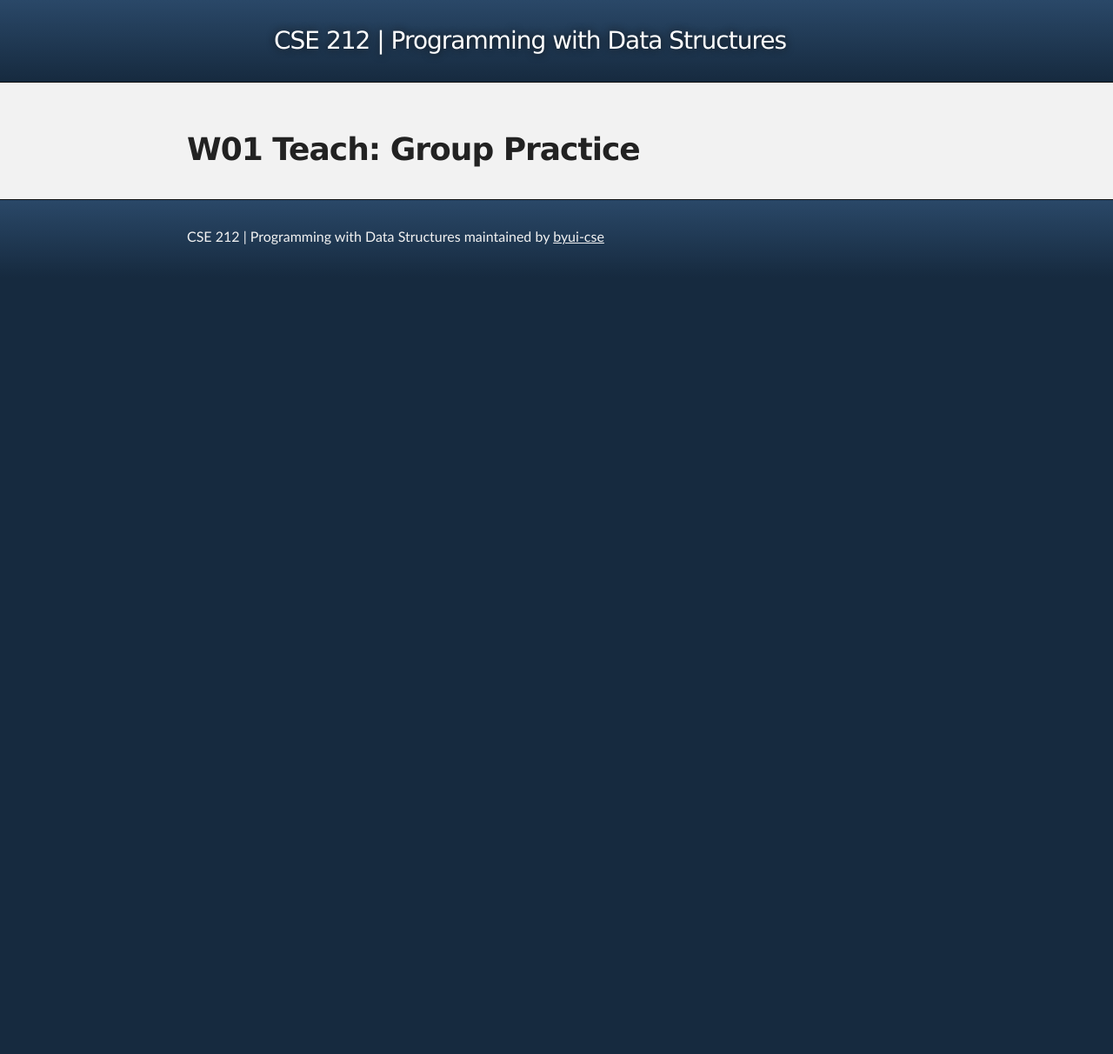
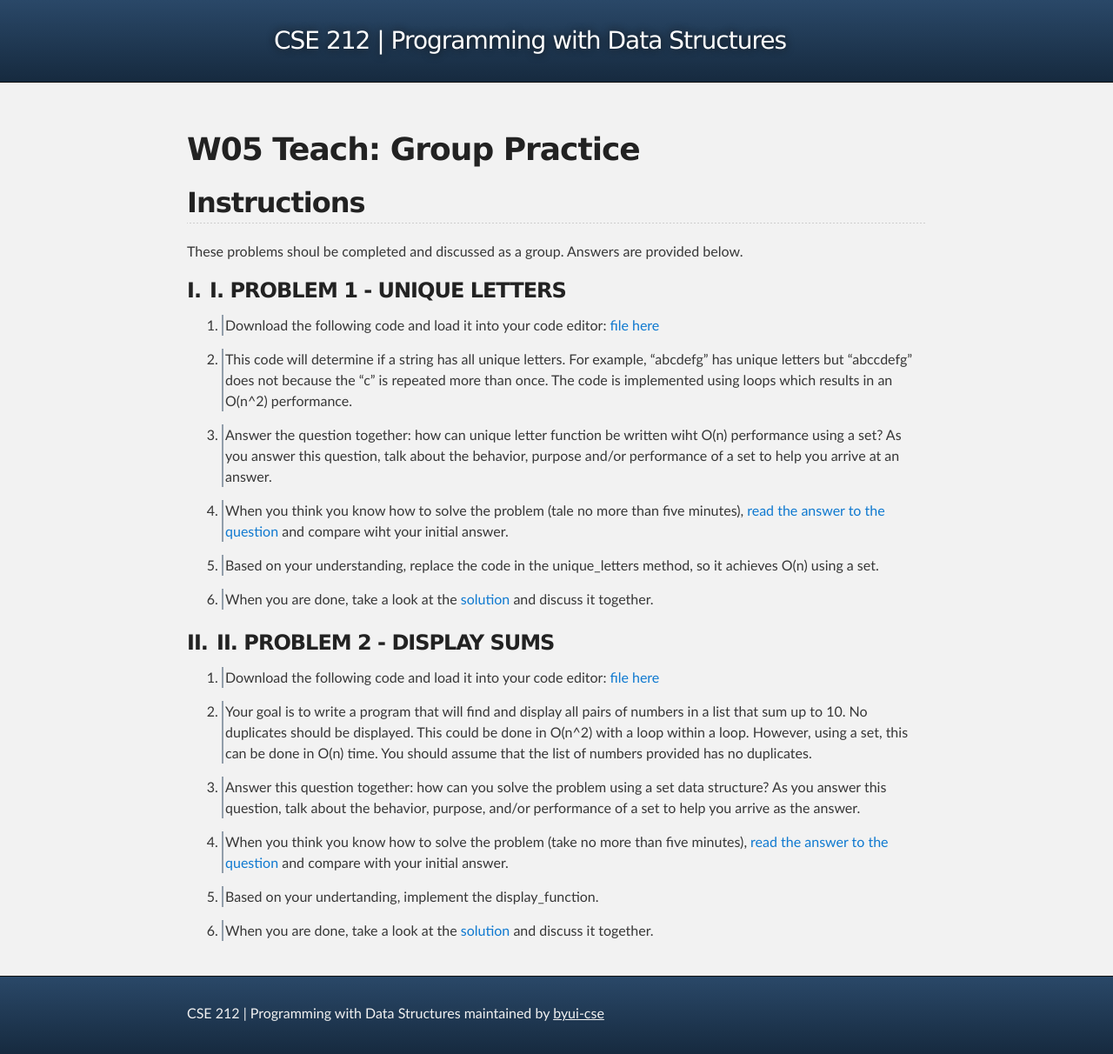
Before and after one commit to byui-cse/cse212-csharp, a Jekyll site: the page built from docs/lesson05/teach.md, in a window 1280 px wide. Shown: the whole page at 87% size. Built offline with Jekyll 4.4.1, drawn with Linux system fonts in a browser that asks for light colours; some web fonts are replaced; before the commit the page ends 900 px from its top, so only the background shows below that.

Commit message:
fixed all the headings on the teaches and updated week05 teach

```diff
--- a/docs/lesson05/teach.md
+++ b/docs/lesson05/teach.md
@@ -3,4 +3,33 @@ layout: default
 title: "W02 Teach: Group Practice"
 ---
 
-# W01 Teach: Group Practice
+# W05 Teach: Group Practice
+
+## Instructions
+These problems shoul be completed and discussed as a group. Answers are provided below.
+
+### I. PROBLEM 1 - UNIQUE LETTERS
+  1. Download the following code and load it into your code editor: [file here]()
+
+  2. This code will determine if a string has all unique letters. For example, "abcdefg" has unique letters but "abccdefg" does not because the "c" is repeated more than once. The code is implemented using loops which results in an O(n^2) performance.
+
+  3. Answer the question together: how can unique letter function be written wiht O(n) performance using a set? As you answer this question, talk about the behavior, purpose and/or performance of a set to help you arrive at an answer.
+
+  4.  When you think you know how to solve the problem (tale no more than five minutes), [read the answer to the question]() and compare wiht your initial answer.
+
+  5. Based on your understanding, replace the code in the unique_letters method, so it achieves O(n) using a set.
+
+  6. When you are done, take a look at the [solution]() and discuss it together.
+
+### II. PROBLEM 2 - DISPLAY SUMS
+  1. Download the following code and load it into your code editor: [file here]()
+
+  2. Your goal is to write a program that will find and display all pairs of numbers in a list that sum up to 10. No duplicates should be displayed. This could be done in O(n^2) with a loop within a loop. However, using a set, this can be done in O(n) time. You should assume that the list of numbers provided has no duplicates.
+
+  3. Answer this question together: how can you solve the problem using a set data structure? As you answer this question, talk about the behavior, purpose, and/or performance of a set to help you arrive as the answer.
+
+  4. When you think you know how to solve the problem (take no more than five minutes), [read the answer to the question]() and compare with your initial answer.
+
+  5. Based on your undertanding, implement the display_function.
+
+  6. When you are done, take a look at the [solution]() and discuss it together.
```
Also changed, not shown: docs/lesson02/teach.md (+1 -1 lines), docs/lesson03/teach.md (+1 -1 lines), docs/lesson04/teach.md (+1 -1 lines).
